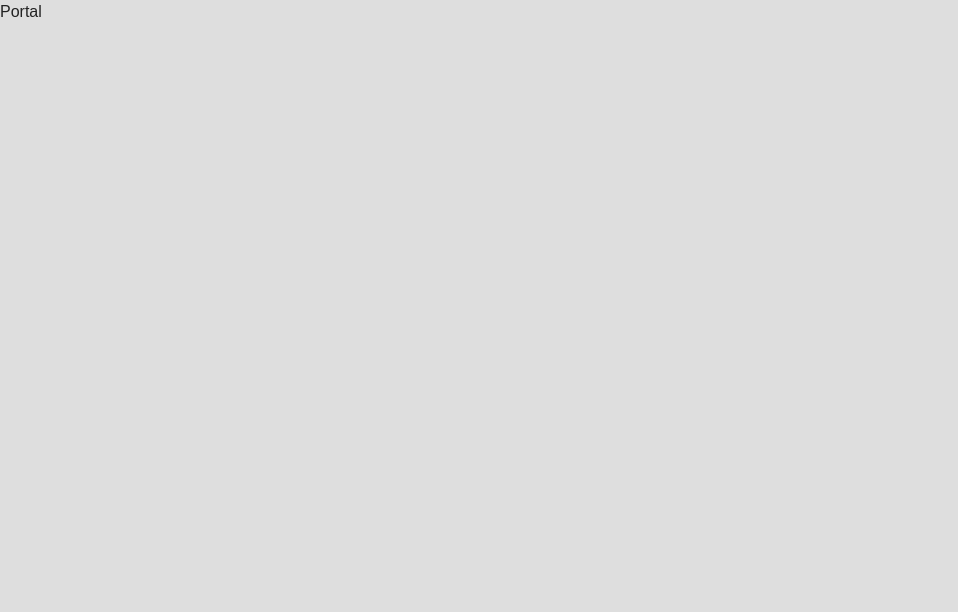
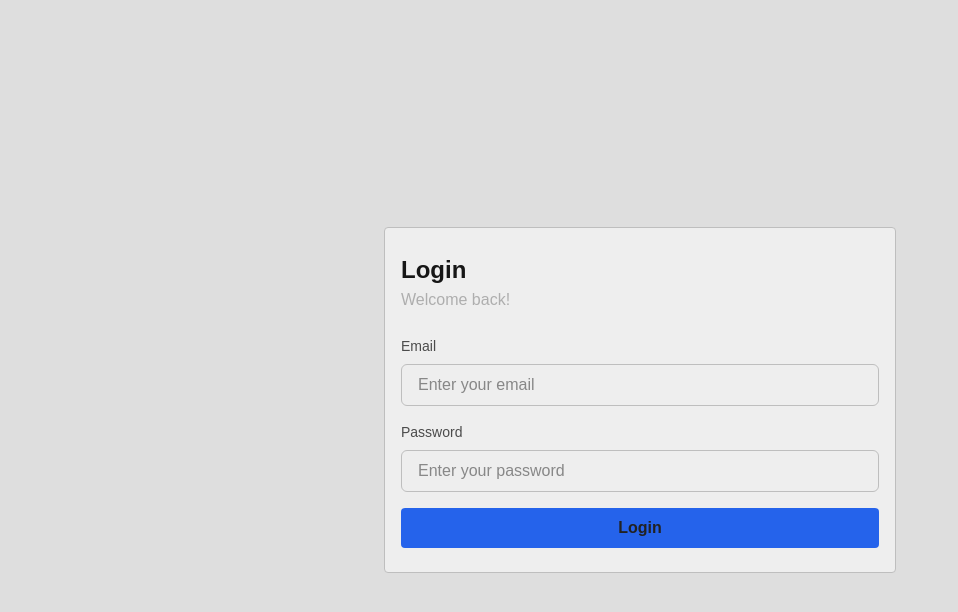
Before and after one commit to cynessa-dev/ops, a Next.js app: page /portal in a window 1280 px wide. Shown: the top 612 px of the page, without its empty margins (0-958 px from the left). Built offline with nearby package versions, Linux system fonts and the light colour scheme.

Commit message:
✨ feat(login): add login form
AFFECTED:
- update color palette to adjust with ui
- create component inputField.tsx

NOTE:
ALL DESIGNS ARE INITIAL

```diff
--- a/app/globals.css
+++ b/app/globals.css
@@ -12,8 +12,8 @@
   --card: oklch(95.0% 0.0 0.0);
   --border: oklch(80.0% 0.0 0.0);
   --heading: oklch(20.0% 0.0 0.0);
-  --secondary: oklch(80.0% 0.0 0.0);
-  --muted: oklch(75.0% 0.0 0.0);
+  --secondary: oklch(75.0% 0.0 0.0);
+  --muted: oklch(60.0% 0.0 0.0);
 
   /* SEMANTIC COLORS */
   --success: oklch(62.706% 0.1699 149.234);
@@ -37,8 +37,8 @@
     --card: oklch(20.0% 0.0 0.0);
     --border: oklch(30.0% 0.0 0.0);
     --heading: oklch(95.0% 0.0 0.0);
-    --secondary: oklch(85.0% 0.0 0.0);
-    --muted: oklch(75.0% 0.0 0.0);
+    --secondary: oklch(60.0% 0.0 0.0);
+    --muted: oklch(50.0% 0.0 0.0);
   }
 }
 
--- a/app/portal/page.tsx
+++ b/app/portal/page.tsx
@@ -1,9 +1,26 @@
-
+import InputField from "@/components/inputField";
 
 export default function Portal() {
     return (
-        <main>
-            <h1>Portal</h1>
+        <main className="flex justify-center items-center min-w-screen min-h-screen">
+            <div className="flex px-4 py-6 flex-col gap-6 w-2/5 bg-(--card) border border-(--border) rounded">
+                <div>
+                    <h1 className="text-(--heading) text-[1.5rem] font-bold">Login</h1>
+                    <p className="text-(--secondary) text-[1.25rem) font-light">Welcome back!</p>
+                </div>
+                <div>
+                    <form action="#" method="post">
+                        {/* EMAIL */}
+                        <InputField label="Email" type="email" placeholder="Enter your email" />
+                        {/* PASSWORD */}
+                        <InputField label="Password" type="password" placeholder="Enter your password" />
+                        {/* SUBMIT */}
+                        <button type="submit" className="w-full px-4 py-2 bg-(--primary-action) font-bold rounded cursor-pointer hover:bg-(--primary-hover)">
+                            Login
+                        </button>
+                    </form>
+                </div>
+            </div>
         </main>
     );
 }
--- /dev/null
+++ b/components/inputField.tsx
@@ -0,0 +1,18 @@
+type InputFieldProps = {
+  label: string;
+  type: string;
+  placeholder: string;
+};
+
+export default function InputField({ label, type, placeholder }: InputFieldProps) {
+  return (
+    <div className="mb-4">
+      <label className="block text-sm font-medium text-foreground/80 mb-2">{label}</label>
+      <input
+        type={type}
+        placeholder={placeholder}
+        className="w-full px-4 py-2 border border-(--border) rounded-md focus:outline-none focus:ring focus:ring-(--secondary)"
+      />
+    </div>
+  );
+}
```
